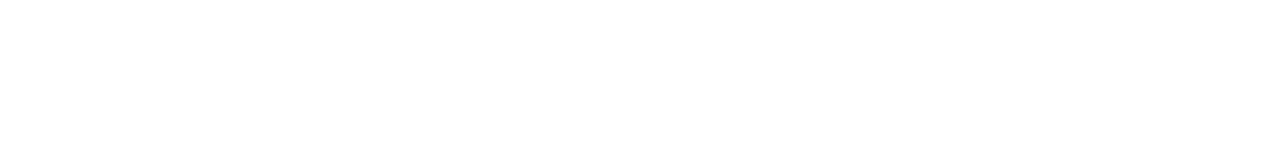
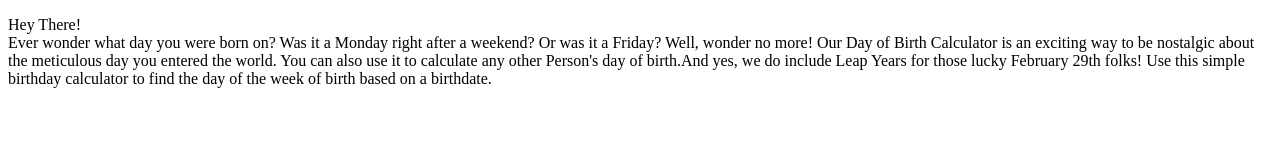
Before and after one commit to victoria-o28/Project2, a plain HTML site: page index.html in a window 1280 px wide. Drawn offline with Linux system fonts and the light colour scheme.

Commit message:
Add a paragraph tag to the body

```diff
--- a/index.html
+++ b/index.html
@@ -7,6 +7,14 @@
     <title>Document</title>
 </head>
 <body>
+    <p>Hey There! <br> Ever wonder what day you were born on? Was it a Monday right after
+        a weekend? Or was it a Friday? Well, wonder no more!
+        Our Day of Birth Calculator is an exciting way to be nostalgic about the
+         meticulous day you entered the world. You can also use it to calculate
+        any other Person's day of birth.And yes, we do include Leap Years for those
+        lucky February 29th folks!
 
+        Use this simple birthday calculator to find the day of the week of birth based
+        on a birthdate.</p>
 </body>
 </html>
```
